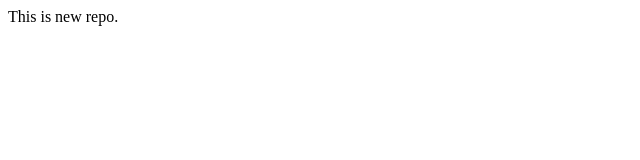
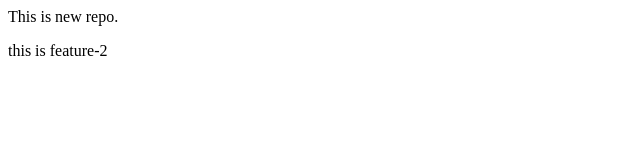
Before and after one commit to mallikarjuna-sindiri/localrepo, a plain HTML site: page index.html in a window 1280 px wide. Shown: the full height of the page, 0-640 px from the left. Drawn offline with Linux system fonts and the light colour scheme.

Commit message:
added new feature-1

```diff
--- a/index.html
+++ b/index.html
@@ -1,3 +1,4 @@
 <p>
     This is new repo.
 </p>
+<p>this is feature-2</p>
```
